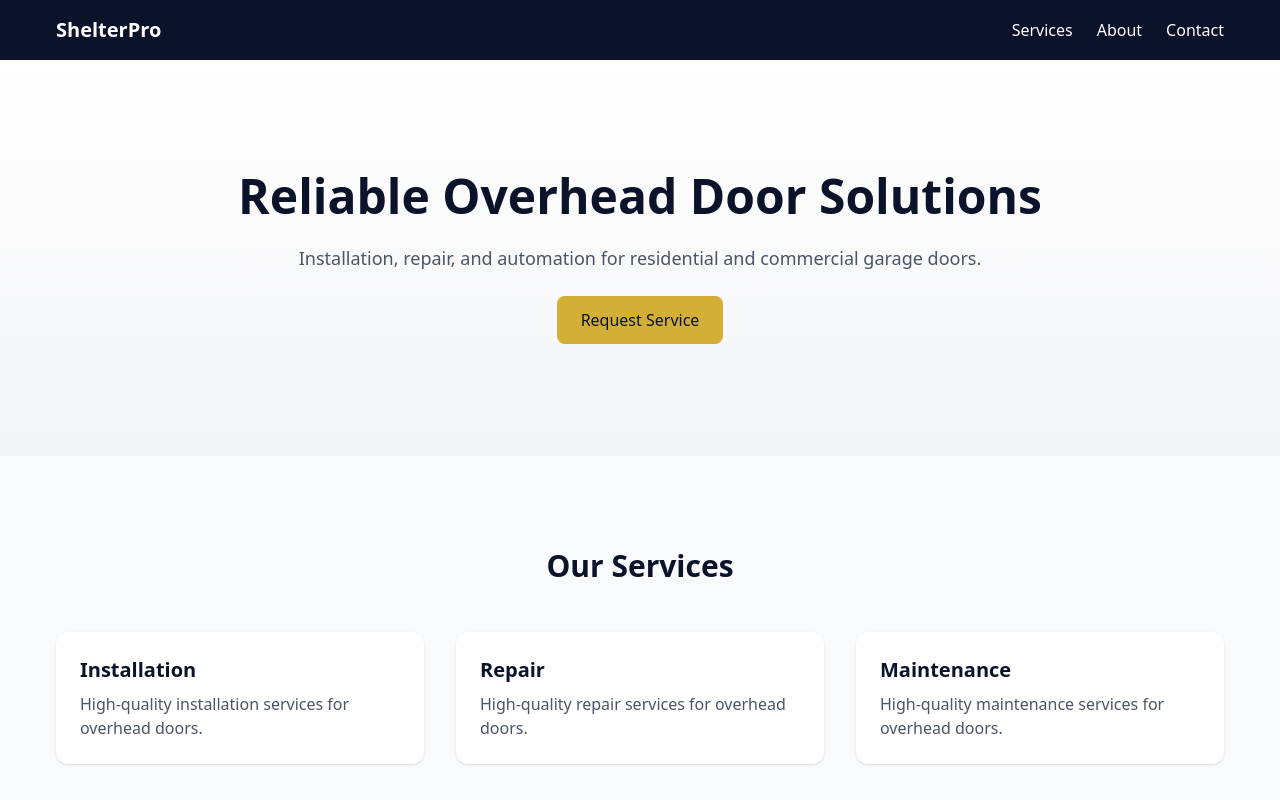
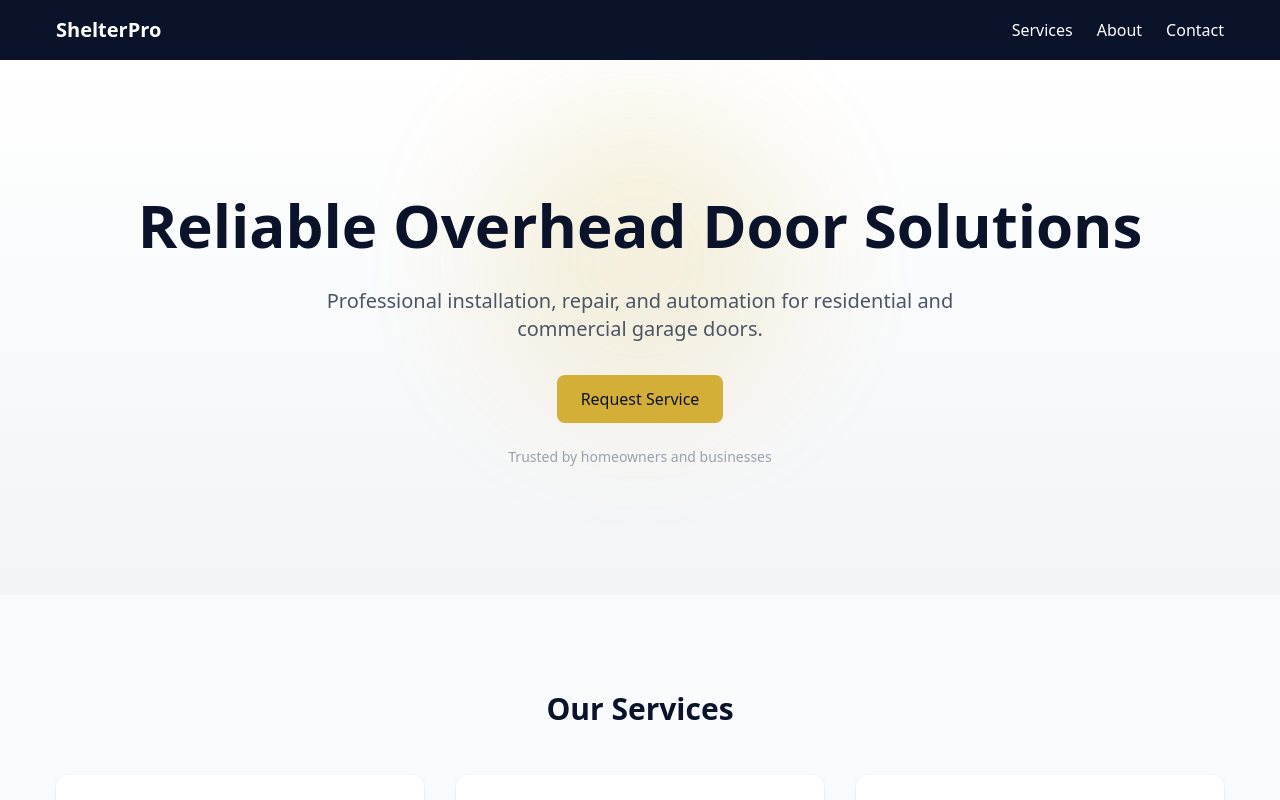
Before and after one commit to amoresmateo175/shelterpro-overheaddoors, a Next.js app: page / in a window 1280 px wide. Shown: the top 800 px of the page. Built offline with nearby package versions, Linux system fonts and the light colour scheme.

Commit message:
Hero section animations upgraded

```diff
--- a/src/components/Hero.tsx
+++ b/src/components/Hero.tsx
@@ -5,39 +5,80 @@ import { motion, useScroll, useTransform } from "framer-motion";
 export default function Hero() {
   const { scrollY } = useScroll();
 
-  // Parallax layers
-  const yText = useTransform(scrollY, [0, 300], [0, -80]);
-  const yBg = useTransform(scrollY, [0, 300], [0, 50]);
+  // Parallax
+  const yText = useTransform(scrollY, [0, 400], [0, -100]);
+  const yBg = useTransform(scrollY, [0, 400], [0, 80]);
+  const opacity = useTransform(scrollY, [0, 300], [1, 0.85]);
 
   return (
-    <section className="relative overflow-hidden py-24">
+    <section className="relative overflow-hidden py-28">
 
-      {/* Background layer */}
+      {/* Background gradient */}
       <motion.div
         style={{ y: yBg }}
-        className="absolute inset-0 bg-gradient-to-b from-white to-gray-100"
+        className="absolute inset-0 bg-gradient-to-b from-white via-gray-50 to-gray-100"
+      />
+
+      {/* Subtle animated gold glow */}
+      <motion.div
+        animate={{ y: [0, -20, 0], opacity: [0.15, 0.25, 0.15] }}
+        transition={{ duration: 6, repeat: Infinity }}
+        className="absolute w-80 h-80 bg-[var(--gold)] rounded-full blur-3xl top-10 left-1/2 -translate-x-1/2"
       />
 
       {/* Content */}
       <motion.div
-        style={{ y: yText }}
+        style={{ y: yText, opacity }}
         className="container relative text-center"
       >
-        <h1 className="text-4xl md:text-5xl font-bold mb-6">
-          Reliable Overhead Door Solutions
-        </h1>
+        {/* Heading */}
+        <motion.h1
+          initial={{ opacity: 0, y: 60 }}
+          animate={{ opacity: 1, y: 0 }}
+          transition={{ duration: 0.7, ease: "easeOut" }}
+          className="text-4xl md:text-6xl font-bold mb-6 leading-tight"
+        >
+          Reliable Overhead Door{" "}
+          <span className="text-[var(--navy)]">
+            Solutions
+          </span>
+        </motion.h1>
 
-        <p className="text-lg text-gray-600 mb-6">
-          Installation, repair, and automation for residential and commercial garage doors.
-        </p>
+        {/* Subtitle */}
+        <motion.p
+          initial={{ opacity: 0, y: 60 }}
+          animate={{ opacity: 1, y: 0 }}
+          transition={{ duration: 0.7, delay: 0.2 }}
+          className="text-lg md:text-xl text-gray-600 mb-8 max-w-2xl mx-auto"
+        >
+          Professional installation, repair, and automation for residential and commercial garage doors.
+        </motion.p>
 
+        {/* CTA */}
         <motion.a
           href="#contact"
-          whileHover={{ scale: 1.05 }}
-          className="btn-primary inline-block"
+          initial={{ opacity: 0, scale: 0.9 }}
+          animate={{ opacity: 1, scale: 1 }}
+          transition={{ delay: 0.4, duration: 0.5 }}
+          whileHover={{
+            scale: 1.08,
+            boxShadow: "0px 10px 25px rgba(212,175,55,0.3)",
+          }}
+          whileTap={{ scale: 0.95 }}
+          className="btn-primary inline-block font-medium"
         >
           Request Service
         </motion.a>
+
+        {/* Optional trust microcopy */}
+        <motion.p
+          initial={{ opacity: 0 }}
+          animate={{ opacity: 1 }}
+          transition={{ delay: 0.7 }}
+          className="text-sm text-gray-400 mt-6"
+        >
+          Trusted by homeowners and businesses
+        </motion.p>
       </motion.div>
     </section>
   );
```
